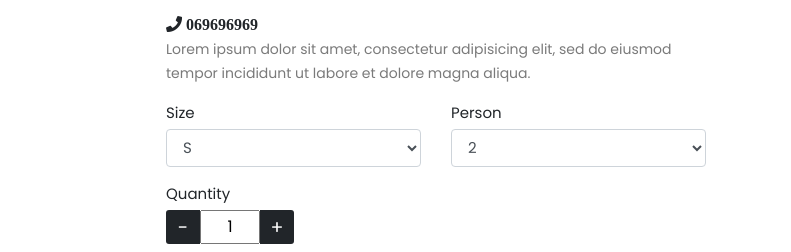
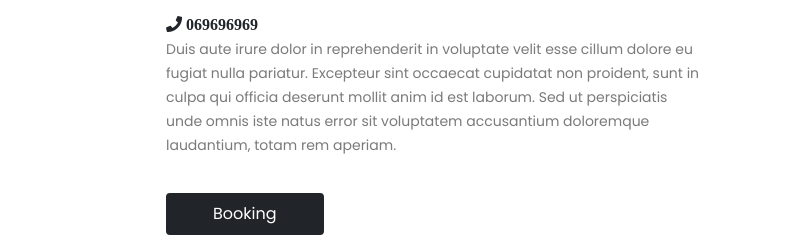
Before and after one commit to hobathanh/ratecomment, a plain HTML site: page index.html in a window 1280 px wide. Shown: the part 251-503 px from the top of the page, 489-1280 px from the left. Drawn offline with nearby package versions, Linux system fonts and the light colour scheme.

Commit message:
update details

```diff
--- a/index.html
+++ b/index.html
@@ -161,10 +161,13 @@
               <Address>5 Nguyễn Lương Bằng, Đà Nẵng</Address>
               <i class="fa fa-phone" aria-hidden="true">  069696969</i>
               <p>
-                Lorem ipsum dolor sit amet, consectetur adipisicing elit, sed do
-              eiusmod tempor incididunt ut labore et dolore magna aliqua.
+                Duis aute irure dolor in reprehenderit in voluptate velit esse cillum dolore eu fugiat
+              nulla pariatur. Excepteur sint occaecat cupidatat non proident,
+              sunt in culpa qui officia deserunt mollit anim id est laborum. Sed
+              ut perspiciatis unde omnis iste natus error sit voluptatem
+              accusantium doloremque laudantium, totam rem aperiam.
               </p>
-              <div class="row">
+              <!-- <div class="row">
                 <div class="col-md-6">
                   <label for="size">Size</label>
                   <select id="size" name="size" class="form-control">
@@ -181,14 +184,14 @@
                     <option>>4</option>
                   </select>
                 </div>
-              </div>
+              </div> -->
               <div class="product-count">
-                <label for="size">Quantity</label>
+                <!-- <label for="size">Quantity</label>
                 <form action="#" class="display-flex">
                   <div class="qtyminus">-</div>
                   <input type="text" name="quantity" value="1" class="qty" />
                   <div class="qtyplus">+</div>
-                </form>
+                </form> -->
                 <a href="#" class="round-black-btn">Booking</a>
               </div>
             </div>
```
